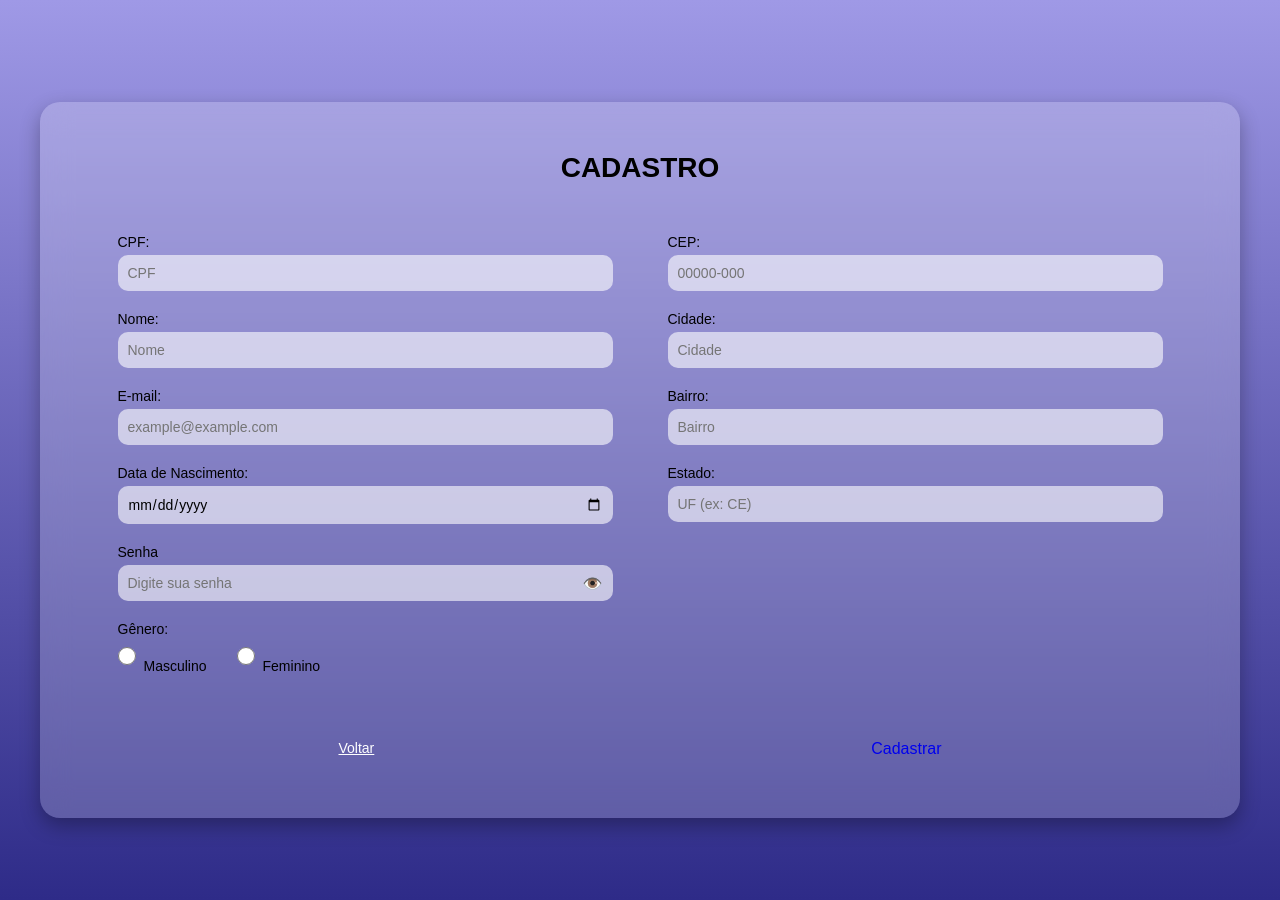
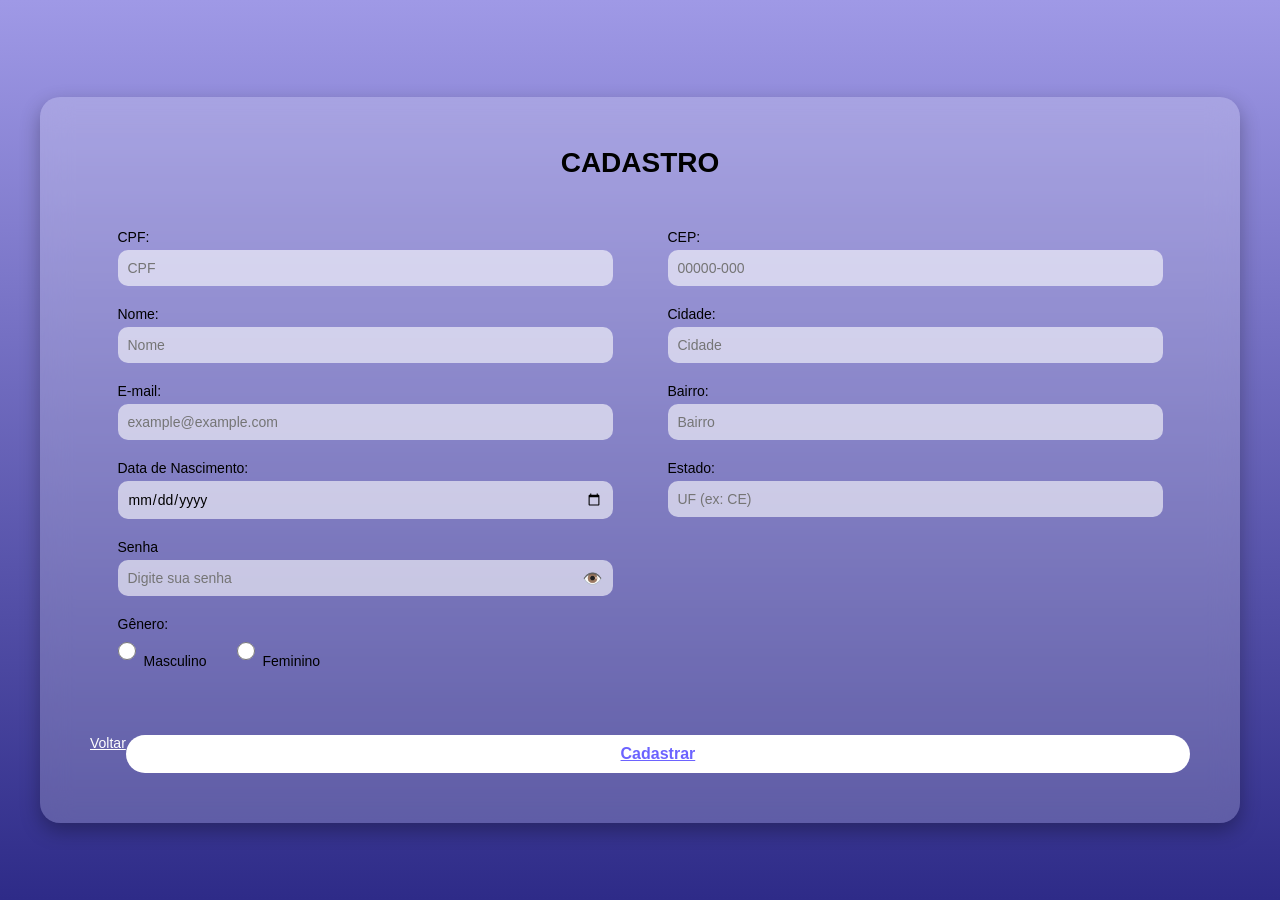
Before and after one commit to ChristianAcacio/Gerenciamento-de-eventos, a PHP site: page /Register.php in a window 1280 px wide. Run offline with PHP 8.4, Linux system fonts and the light colour scheme.

Commit message:
ajustes minimos

```diff
--- a/Register.php
+++ b/Register.php
@@ -86,7 +86,7 @@
 
             <div class="cadastro_buttons" style="margin-top: 30px;">
                 <a href="login.php" class="button2">Voltar</a>
-                <a href="index.html" class="btn_link" type="submit">Cadastrar</a>
+                <a href="index.html" class="btn_link_cadastrar" type="submit">Cadastrar</a>
             </div>
 
         </form>
--- a/index.php
+++ b/index.php
@@ -52,7 +52,7 @@ $eventos_aprovados = $stmt->fetchAll(PDO::FETCH_ASSOC);
                 </datalist>
               </div>
             </form>
-          <li><a href="php/logout.php">Logout</a></li>
+          <li><a style="font-weight:600;" href="php/logout.php">Logout</a></li>
         <?php else: ?>
             <form action="#" class="search">
               <div>
@@ -78,7 +78,7 @@ $eventos_aprovados = $stmt->fetchAll(PDO::FETCH_ASSOC);
 
 <main>
 
-  <!-- Slider -->
+
         <div class="slider">
             <div class="slider-content">
 
```
Also changed, not shown: uploads/evento_6848a79850bde7.22958982.png (added).
